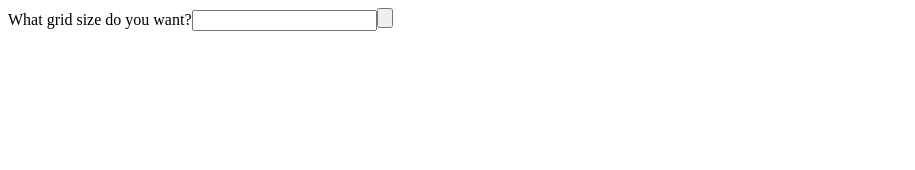
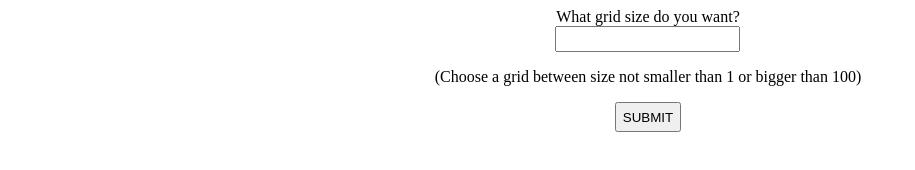
Before and after one commit to CeeJank/etch-a-sketch, a plain HTML site: page index.html in a window 1280 px wide. Shown: the whole page, without its empty margins (0-915 px from the left). Drawn offline with Linux system fonts and the light colour scheme.

Commit message:
set grid limits

```diff
--- a/script.js
+++ b/script.js
@@ -1,17 +1,28 @@
 //grid selection
 const container = document.querySelector(".container");
 const form = document.querySelector(".form");
+
 const input = document.createElement("input");
+input.classList.add("input");
+caution = document.createElement("p");
+caution.textContent = "(Choose a grid between size not smaller than 1 or bigger than 100)";
 
 const submitbtn = document.createElement("button");
-submitbtn.style.height = "20px"
+submitbtn.classList.add("submitbtn");
+submitbtn.textContent = "SUBMIT";
 const submit = submitbtn.addEventListener("click", function(){getGridSize(input.value)});
 
 form.appendChild(input);
+form.appendChild(caution)
 form.appendChild(submitbtn);
 
 
 function getGridSize(gridSize) {
+    if (gridSize > 100 || gridSize < 1) {
+        alert("Invalid!");
+        container.replaceChildren();
+        return;
+    }
     container.replaceChildren(); //refreshes the grid size when button is pressed
     createGrid(gridSize);
 }
--- a/style.css
+++ b/style.css
@@ -1,7 +1,28 @@
 body {
-    height: 100vh;
-    width: 100vh;
+    height: 100%;
+    width: 100%;
+    display: flex;
+    flex-direction: column;
+    align-items: center;
 }
+
+.form {
+    display: flex;
+    flex-direction: column;
+    justify-content: center;
+    align-items: center;
+    margin-bottom: 5em;
+}
+
+.input {
+   height: 20px;
+}
+
+.submitbtn {
+    display: block;
+    height: 30px;
+}
+
 
 .container {
     display: flex;
```
